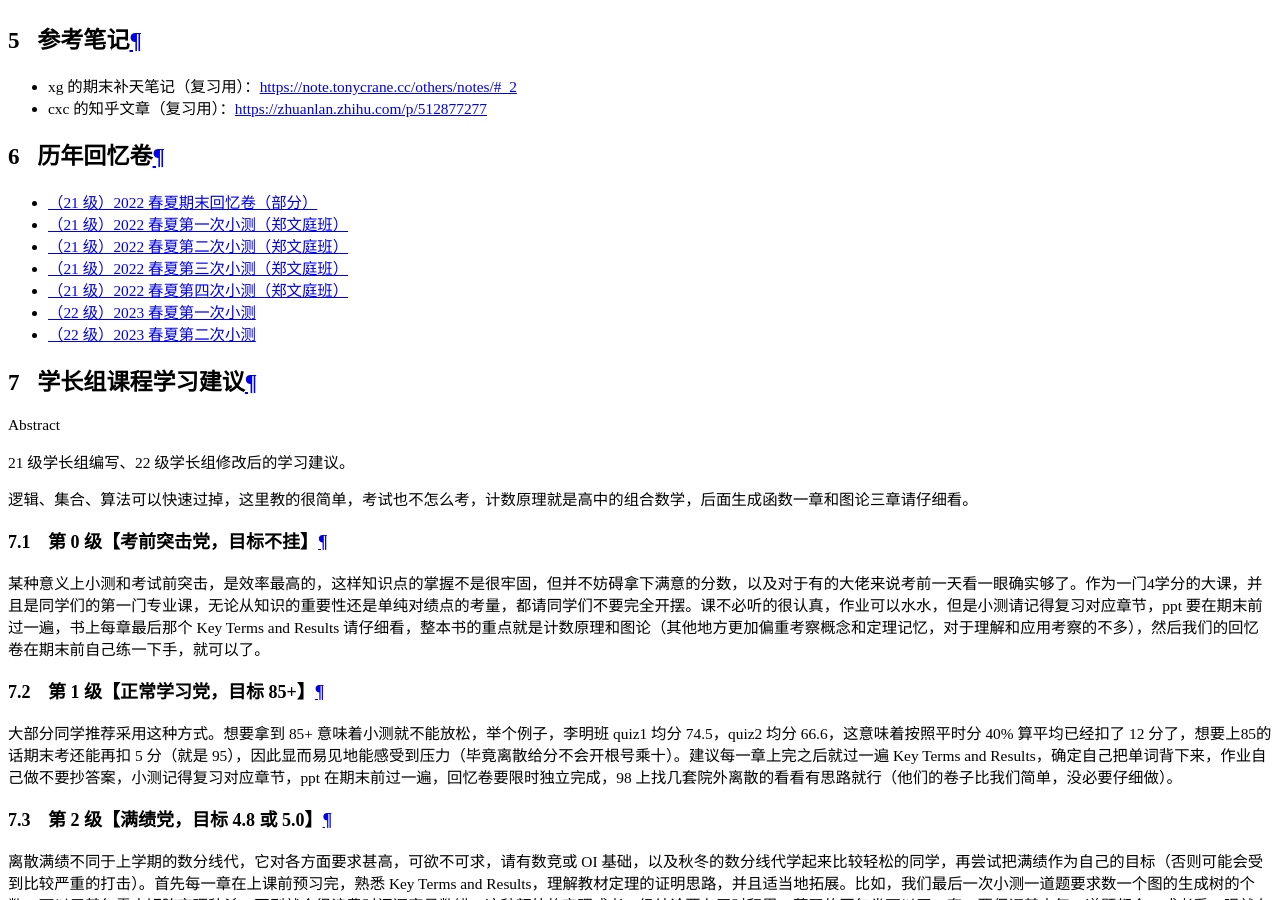
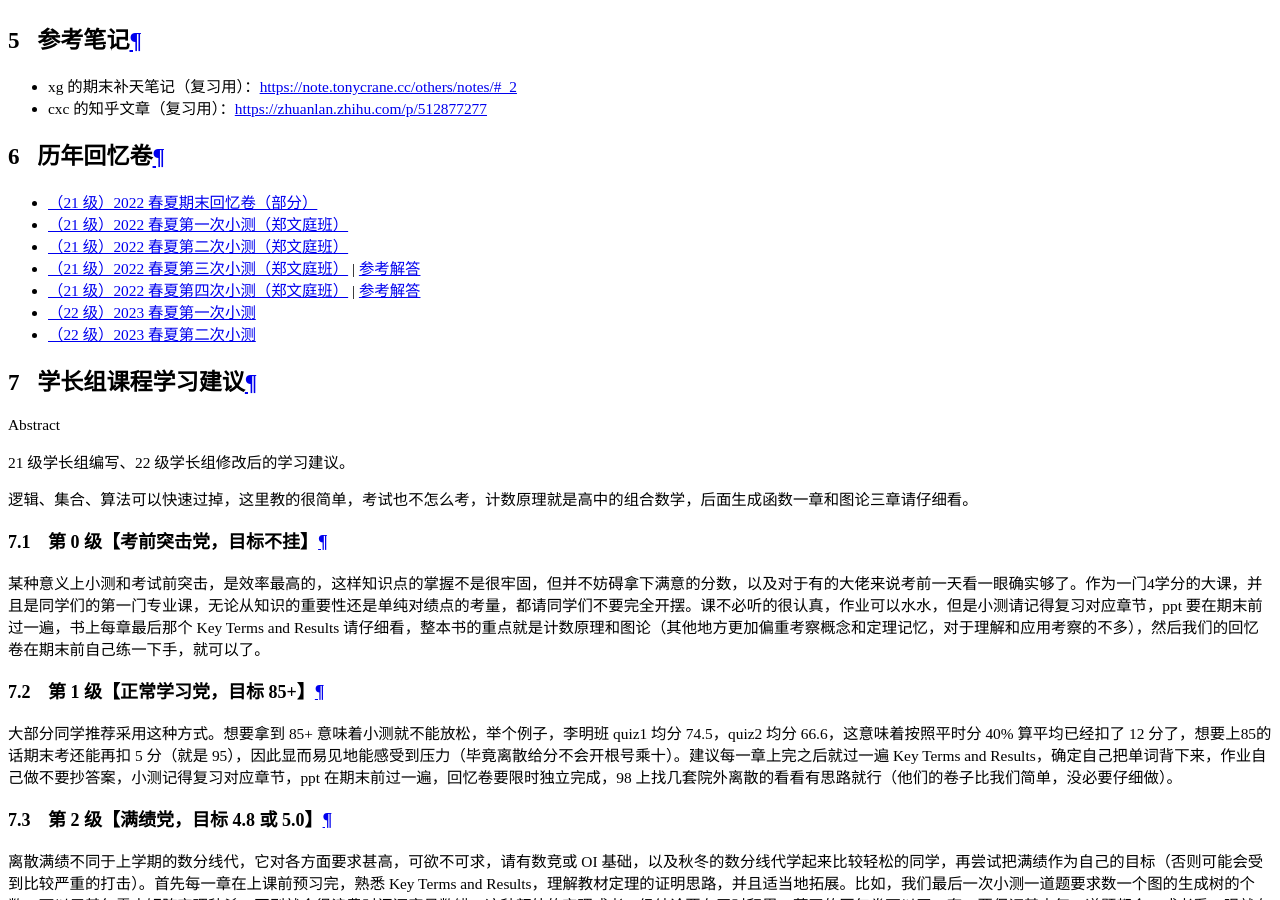
Before and after one commit to ZJU-Turing/TuringCourses, an MkDocs documentation site: the page built from docs/major_basic/discrete_math/index.md, in a window 1280 px wide and 900 px high, scrolled down 18842 px. Built offline with MkDocs 1.6.1 and Material for MkDocs 9.7.7, drawn with Linux system fonts in a browser that asks for light colours; comment, search, counter and statistics services are not loaded.

Commit message:
docs: 添加离散小测参考答案 (#62)

```diff
--- a/docs/major_basic/discrete_math/index.md
+++ b/docs/major_basic/discrete_math/index.md
@@ -44,8 +44,8 @@
 - [（21 级）2022 春夏期末回忆卷（部分）](%E7%A6%BB%E6%95%A3%E6%95%B0%E5%AD%A6%E7%90%86%E8%AE%BA%E5%9F%BA%E7%A1%802022%E6%98%A5%E5%A4%8F%E6%9C%9F%E6%9C%AB%E9%83%A8%E5%88%86%E5%9B%9E%E5%BF%86.pdf)
 - [（21 级）2022 春夏第一次小测（郑文庭班）](Discrete_Mathematics_Quiz_1_2022.pdf)
 - [（21 级）2022 春夏第二次小测（郑文庭班）](Discrete_Mathematics_Quiz_2_2022.pdf)
-- [（21 级）2022 春夏第三次小测（郑文庭班）](Discrete_Mathematics_Quiz_3_2022.pdf)
-- [（21 级）2022 春夏第四次小测（郑文庭班）](Discrete_Mathematics_Quiz_4_2022.pdf)
+- [（21 级）2022 春夏第三次小测（郑文庭班）](Discrete_Mathematics_Quiz_3_2022.pdf) | [参考解答](21-22 春夏离散郑文庭班第三次小测参考答案.pdf)
+- [（21 级）2022 春夏第四次小测（郑文庭班）](Discrete_Mathematics_Quiz_4_2022.pdf) | [参考解答](21-22 春夏离散郑文庭班第四次小测参考答案.pdf)
 - [（22 级）2023 春夏第一次小测](Discrete_Mathematics_Quiz_1_2023.pdf)
 - [（22 级）2023 春夏第二次小测](Discrete_Mathematics_Quiz_2_2023.pdf)
 
```
Also changed, not shown: 2 other files.
